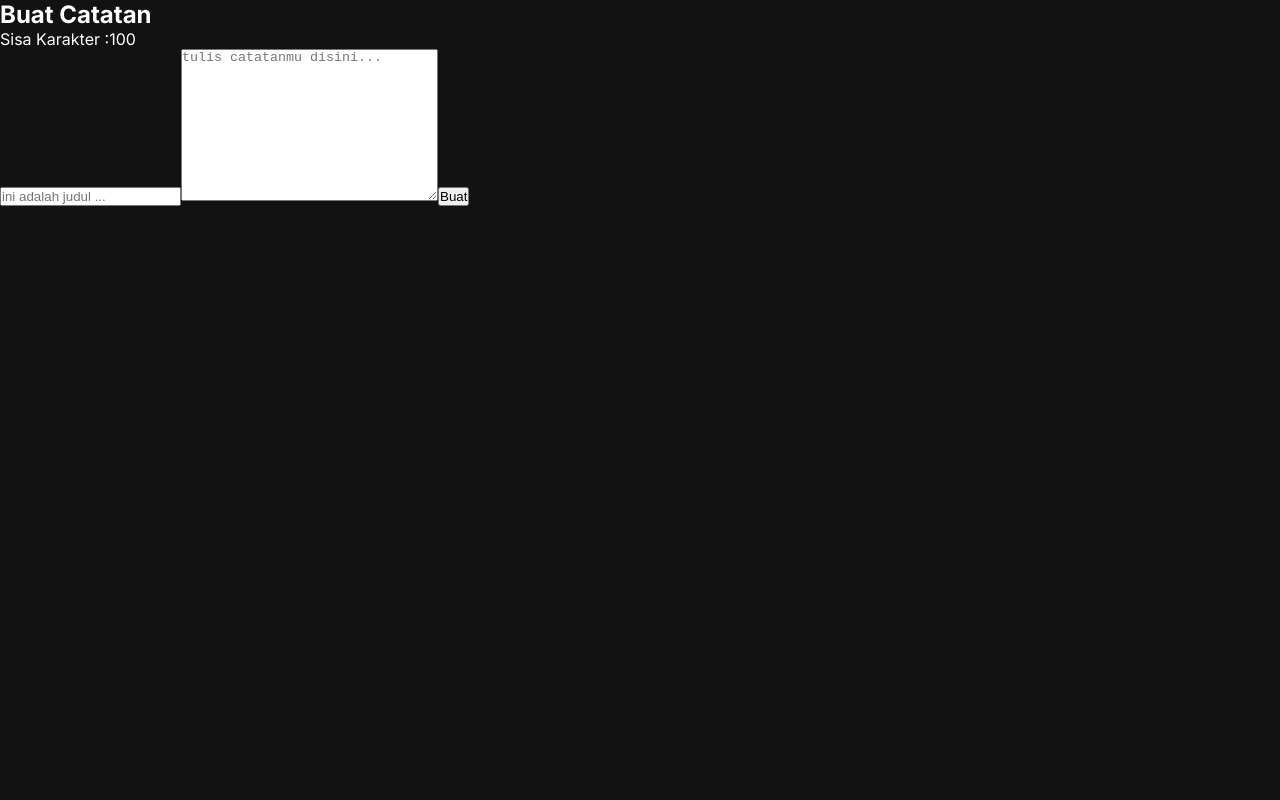
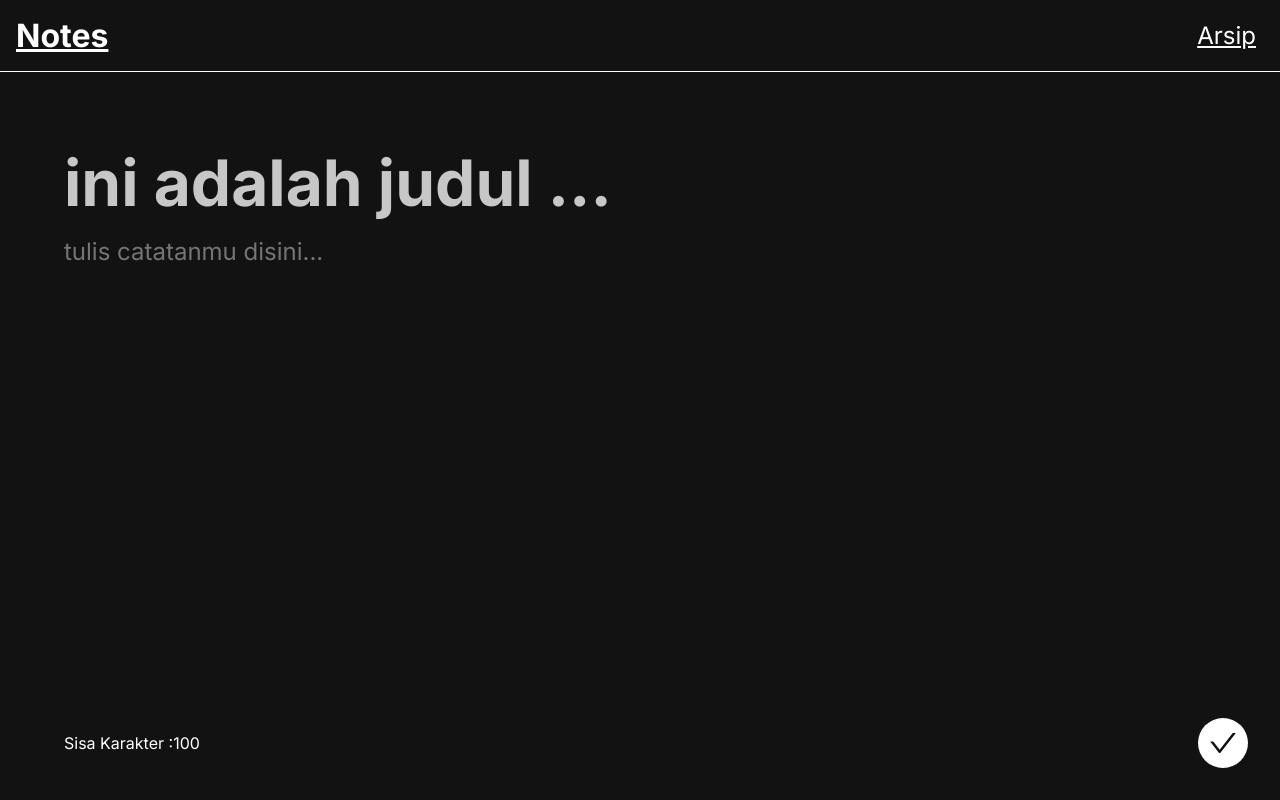
Before and after one commit to codesenja/personal-notes-react, a React (Create React App) app: page /add in a window 1280 px wide. Built offline with nearby package versions, Linux system fonts and the light colour scheme.

Commit message:
update pages add notes

```diff
--- a/src/components/HeaderSection/index.js
+++ b/src/components/HeaderSection/index.js
@@ -1,15 +1,16 @@
 import React from "react";
+import { Link } from "react-router-dom";
 
 export default function HeaderSection() {
   return (
     <header>
       <h1>
-        <a href="/">Notes</a>
+        <Link to="/">Notes</Link>
       </h1>
       <nav className="navigation">
         <ul>
           <li>
-            <a href="/archives">Arsip</a>
+            <Link to="/archives">Arsip</Link>
           </li>
         </ul>
       </nav>
--- a/src/components/NotesInput/NotesInput.js
+++ b/src/components/NotesInput/NotesInput.js
@@ -1,4 +1,5 @@
 import React, { useState } from "react";
+import { AiOutlineCheck } from "react-icons/ai";
 
 export default function NotesInput(props) {
   const [listItem, setListItem] = useState({
@@ -19,21 +20,16 @@ export default function NotesInput(props) {
     });
   };
 
-  const handleSubmit = (e) => {
-    e.preventDefault();
+  const handleSubmit = () => {
     props.addNotes(listItem);
   };
 
   return (
-    <div className="note-input">
-      <h2>Buat Catatan</h2>
-      <form onSubmit={handleSubmit}>
-        <p className="note-input__title__char-limit">
-          Sisa Karakter :{limitValue}
-        </p>
+    <section className="add-new-page">
+      <div className="add-new-page__input">
         <input
           type="text"
-          className="note-input__title"
+          className="add-new-page__input__title"
           placeholder="ini adalah judul ..."
           onChange={(e) => {
             setListItem({
@@ -47,18 +43,27 @@ export default function NotesInput(props) {
         <textarea
           name="body"
           id="body"
-          cols="30"
-          rows="10"
-          className="note-input__body"
+          className="add-new-page__input__body"
           placeholder="tulis catatanmu disini..."
           onChange={(e) => {
             bodyValueHandle(e.target.value);
           }}
           value={listItem.body}
-        ></textarea>
-
-        <button type="submit">Buat</button>
-      </form>
-    </div>
+        />
+        <p className="note-input__title__char-limit">
+          Sisa Karakter :{limitValue}
+        </p>
+        <div className="homepage__action">
+          <button
+            className="action"
+            type="button"
+            title="tambah"
+            onClick={handleSubmit}
+          >
+            <AiOutlineCheck />
+          </button>
+        </div>
+      </div>
+    </section>
   );
 }
--- a/src/components/NotesSection/NotesBody.js
+++ b/src/components/NotesSection/NotesBody.js
@@ -1,20 +1,22 @@
 import React from "react";
 import { showFormattedDate } from "../../utils";
+import { Link } from "react-router-dom";
 
 export default function NotesBody(props) {
   return (
     <>
       <div className="note-item">
         <div className="note-item__content">
-          <div className="note-item__title">
-            <h2>{props.title}</h2>
-          </div>
+          <h2 className="note-item__title">
+            <Link to={`detail/notes-${props.id}`}>{props.title}</Link>
+          </h2>
+
           <p className="note-item__date">
             {showFormattedDate(props.createdAt)}
           </p>
           <p className="note-item__body">{props.body}</p>
         </div>
-        <div className="note-item__action">
+        {/* <div className="note-item__action">
           <button
             className="note-item__delete-button"
             onClick={() => props.deleteNotes(props.id)}
@@ -27,7 +29,7 @@ export default function NotesBody(props) {
           >
             {props.archived === false ? "Arsipkan" : "Pindahkan"}
           </button>
-        </div>
+        </div> */}
       </div>
     </>
   );
--- a/src/index.js
+++ b/src/index.js
@@ -11,7 +11,7 @@ import "./styles/style.css";
 
 const root = createRoot(document.getElementById("root"));
 root.render(
-  <div class="app-container">
+  <div className="app-container">
     <BrowserRouter>
       <Routes>
         <Route path="/" element={<LandingPage />} />
--- a/src/pages/add.js
+++ b/src/pages/add.js
@@ -1,24 +1,27 @@
-import React, { useState } from "react";
+import React from "react";
+import HeaderSection from "../components/HeaderSection";
 import NotesInput from "../components/NotesInput/NotesInput";
-import { getInitialData } from "../utils";
-
+import { useNavigate } from "react-router-dom";
 export default function AddPage() {
-  const [notes, setNotes] = useState(getInitialData());
+  const navigate = useNavigate();
   const addNotesHandler = (data) => {
     const newData = {
-      id: +new Date(),
+      id: `notes-${+new Date()}`,
       title: data.title,
       body: data.body,
-      createdAt: new Date(),
+      createdAt: new Date().toISOString(),
       archived: false,
     };
-
-    setNotes([newData, ...notes]);
+    console.log(newData);
+    navigate("/", { state: { newData } });
   };
 
   return (
-    <div>
-      <NotesInput addNotes={addNotesHandler} />
-    </div>
+    <>
+      <HeaderSection />
+      <main>
+        <NotesInput addNotes={addNotesHandler} />
+      </main>
+    </>
   );
 }
--- /dev/null
+++ b/src/pages/archived.js
@@ -0,0 +1,4 @@
+// import ArchiveSection from "../components/ArchiveSection";
+{
+  /* <ArchiveSection data={resultNotes} updateData={setNotes} /> */
+}
--- a/src/pages/index.js
+++ b/src/pages/index.js
@@ -1,24 +1,26 @@
 import React, { useState } from "react";
-import ArchiveSection from "../components/ArchiveSection";
 import HeaderSection from "../components/HeaderSection";
-
 import NotesApp from "../components/NotesSection/NotesApp";
 import { AiOutlinePlus } from "react-icons/ai";
 import { getInitialData } from "../utils";
+import { useNavigate, useLocation } from "react-router-dom";
 export default function LandingPage() {
   const [notes, setNotes] = useState(getInitialData());
+
   const [filterNotes, setFilterNotes] = useState("");
 
+  const navigate = useNavigate();
   const resultNotes = notes.filter((e) =>
     (e.title || "").toLowerCase().includes(filterNotes.toLowerCase())
   );
 
+  // const { state: { infoId } = {} } = useLocation();
+
   return (
     <>
-      {/* <HeaderSection /> */}
       <HeaderSection />
       <main>
-        <section class="search-bar">
+        <section className="search-bar">
           <h2>Catatan Aktif</h2>
           <input
             type="text"
@@ -29,10 +31,14 @@ export default function LandingPage() {
         </section>
 
         <NotesApp data={resultNotes} updateData={setNotes} />
-        {/* <ArchiveSection data={resultNotes} updateData={setNotes} /> */}
 
         <div className="homepage__action">
-          <button className="action" type="button" title="tambah">
+          <button
+            className="action"
+            type="button"
+            title="tambah"
+            onClick={() => navigate("/add")}
+          >
             <AiOutlinePlus />
           </button>
         </div>
```
